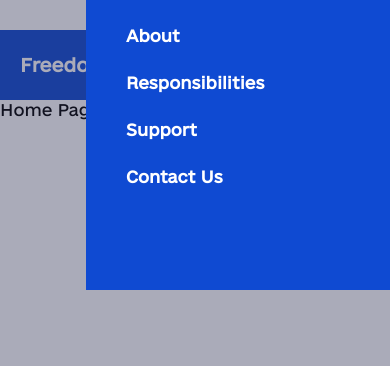
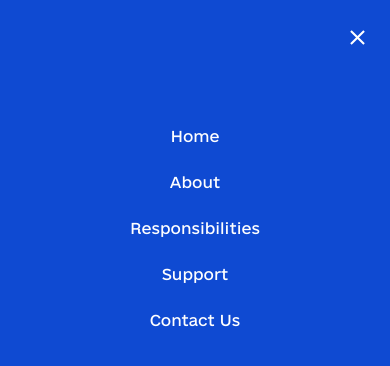
Before and after one commit to yanzhabko/freedom-trust, a Next.js app: page / in a window 390 px wide. Both pictures are taken after a click on the button 357 px from the left and 65 px from the top of the page. Shown: the top 366 px of the page. Built offline with nearby package versions, Linux system fonts and the light colour scheme.

Commit message:
update modal for mobile navigation

```diff
--- a/components/HeaderComponent.module.scss
+++ b/components/HeaderComponent.module.scss
@@ -3,10 +3,12 @@
 @import "@/style/fonts";
 @import "@/style/colors";
 
+//DESKTOP
 .placeholder {
   width: 100%;
   background-color: $default-blue;
   height: 100px;
+  z-index: 10;
 }
 
 .placeholder_up {
@@ -100,7 +102,9 @@
     color: $default-white;
 
     &:hover {
-      color: #d9d9d9;
+      border: 1px solid $default-white;
+      border-radius: 20px;
+      padding: 4px 5px;
     }
   }
 
@@ -123,7 +127,11 @@
   }
 
   &__active {
-    color: #d9d9d9;
+    border: 1px solid $default-white;
+    border-radius: 20px;
+    padding: 4px 5px;
+    background-color: $default-white;
+    color: $default-blue;
   }
 
   &__default {
@@ -131,62 +139,62 @@
   }
 }
 
-.menu_wrapper {
-  display: flex;
-  justify-content: space-between;
-  align-self: center;
+//Mobile
+.modal {
+  padding: 25px 0 0 0;
+  position: fixed;
+  top: 0;
+  left: 0;
+  width: 100%;
+  height: 100vh;
+  background-color: $default-blue;
+
   @include for-size(tablet) {
     display: none;
   }
 
-  &__bg {
-    position: fixed;
-    height: 100vh;
-    width: 100vw;
-    background-color: rgba(44, 45, 80, 0.4);
-    color: $default-white;
-    left: 0;
-    bottom: 0;
-    top: 100px;
-    z-index: 10;
+  &__container {
+    display: flex;
+    flex-direction: column;
   }
 
-  &__placeholder {
-    position: fixed;
-    width: 582px;
-    height: 290px;
-    right: 0;
-    background-color: $default-blue;
-
-    @media (max-width: 1023px) {
-      max-width: 492px;
+  &__btn {
+    display: flex;
+    justify-content: end;
   }
 
-    @media (max-width: 576px) {
-      max-width: 304px;
+  &__navigation {
+    display: flex;
+    position: relative;
+    height: 100%;
+    justify-content: center;
+    align-items: center;
   }
 
   &__list {
-      position: relative;
-      width: 100%;
-      overflow: hidden;
-      padding: 12px 0 0;
+    display: flex;
+    flex-direction: column;
+    align-items: center;
+    padding-top: 60px;
   }
 
   &__item {
+    padding: 14px 40px;
+    width: 100%;
     display: flex;
-      justify-content: space-between;
-      position: relative;
-      padding: 14px 40px;
-      font-weight: 600;
-      background-color: $default-blue;
-      cursor: pointer;
-      box-shadow: 0 0 1px transparent;
+    align-items: center;
+    justify-content: center;
   }
 
   &__link {
-      width: 100%;
+    font-size: 15px;
     color: $default-white;
+    &:active {
+      color: #d9d9d9;
     }
   }
 }
+
+.scrolling {
+  overflow: hidden;
+}
--- a/components/HeaderComponent.tsx
+++ b/components/HeaderComponent.tsx
@@ -5,7 +5,7 @@ import Link from "next/link";
 import { AiOutlineHeart, AiOutlineMail, AiOutlineMenu } from "react-icons/ai";
 import { MdOutlineClose } from "react-icons/md";
 import classNames from "classnames";
-import { usePathname } from 'next/navigation';
+import { usePathname } from "next/navigation";
 
 const navigationLink = [
   { title: "About", link: "/about" },
@@ -16,14 +16,18 @@ const navigationLink = [
 
 const HeaderComponent = () => {
   const [isOpen, setIsOpen] = useState(false);
-  const pathname = usePathname()
+  const pathname = usePathname();
 
   const toggleMenu = () => {
     setIsOpen(!isOpen);
+    !isOpen
+      ? document.body.classList.add(style.scrolling)
+      : document.body.classList.remove(style.scrolling);
   };
 
   return (
-    <header className={style.placeholder}>
+    <header>
+      <div className={style.placeholder}>
         <div className={style.placeholder_up}>
           <div className={style.container}>
             <div className={style.help}>
@@ -47,42 +51,66 @@ const HeaderComponent = () => {
             <ul className={style.navigation__list}>
               {navigationLink.map((item, index) => (
                 <li className={classNames(style.navigation__item)} key={index}>
-                <Link href={item.link} className={classNames(pathname.startsWith(item.link) ? style.navigation__active : "", style.navigation__link)}>
+                  <Link
+                    href={item.link}
+                    className={classNames(
+                      pathname.startsWith(item.link)
+                        ? style.navigation__active
+                        : "",
+                      style.navigation__link
+                    )}
+                  >
                     {item.title}
                   </Link>
                 </li>
               ))}
             </ul>
-          <button className={style.navigation__btn_burger} onClick={toggleMenu}>
-            {!isOpen ? (
+            <button
+              className={style.navigation__btn_burger}
+              onClick={toggleMenu}
+            >
               <AiOutlineMenu className={style.navigation__btn_burger__icon} />
-            ) : (
-              <MdOutlineClose className={style.navigation__btn_burger__icon} />
-            )}
             </button>
           </nav>
         </div>
+      </div>
+
       {isOpen && (
-        <div
-          className={`${style.menu_wrapper} ${
-            isOpen ? style.menu_wrapper__bg : ""
-          }`}
+        <div className={style.modal}>
+          <div className={classNames(style.container, style.modal__container)}>
+            <div className={style.modal__btn}>
+              <button
+                className={style.navigation__btn_burger}
+                onClick={toggleMenu}
               >
-          <div className={style.menu_wrapper__placeholder}>
-            <div className={classNames(style.menu_wrapper__placeholder__list)}>
+                <MdOutlineClose
+                  className={style.navigation__btn_burger__icon}
+                />
+              </button>
+            </div>
+            <div className={style.modal__navigation}>
+              <div className={style.modal__list}>
+                <div className={style.modal__item}>
+                  <Link
+                    href="/"
+                    className={style.modal__link}
+                    onClick={toggleMenu}
+                  >
+                    Home
+                  </Link>
+                </div>
                 {navigationLink.map((item, index) => (
                   <div
-                  className={classNames(style.menu_wrapper__placeholder__item, ) }
                     key={index}
+                    className={style.modal__item}
+                    onClick={toggleMenu}
                   >
-                  <Link
-                    href={item.link}
-                    className={style.menu_wrapper__placeholder__link}
-                  >
+                    <Link href={item.link} className={style.modal__link}>
                       {item.title}
                     </Link>
                   </div>
                 ))}
+              </div>
             </div>
           </div>
         </div>
```
Lines whose indentation alone changed are shown as unchanged.
